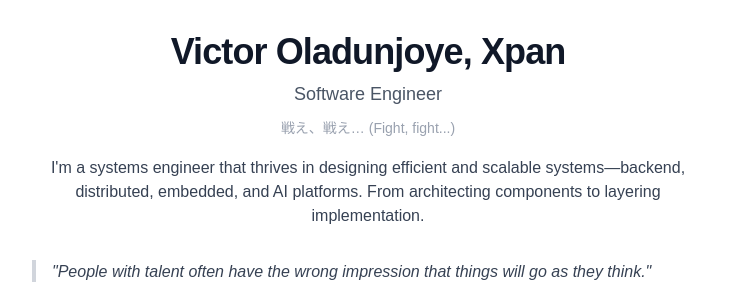
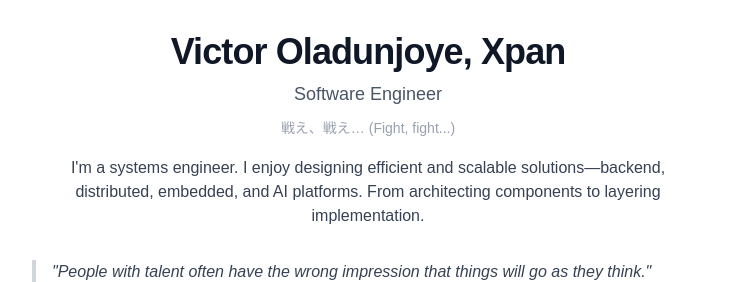
Before and after one commit to xpanvictor/portfolio_2, a Next.js app: page / in a window 1280 px wide. Shown: the top 282 px of the page, without its empty margins (272-1005 px from the left). Built offline with nearby package versions, Linux system fonts and the light colour scheme.

Commit message:
fix(grammer): minor corrections

```diff
--- a/src/app/page.tsx
+++ b/src/app/page.tsx
@@ -8,7 +8,7 @@ export default function Home() {
           <h1 className="text-4xl font-bold tracking-tight mb-2">Victor Oladunjoye, Xpan</h1>
           <p className="text-lg text-gray-600 mb-2">Software Engineer</p>
           <span className="text-sm text-gray-400">戦え、戦え… (Fight, fight...)</span>
-          <p className="mt-4 text-base text-gray-700">I&apos;m a systems engineer that thrives in designing efficient and scalable systems—backend, distributed, embedded, and AI platforms. From architecting components to layering implementation. </p>
+          <p className="mt-4 text-base text-gray-700">I&apos;m a systems engineer. I enjoy designing efficient and scalable solutions—backend, distributed, embedded, and AI platforms. From architecting components to layering implementation. </p>
         </header>
 
         {/* Quotes */}
```
